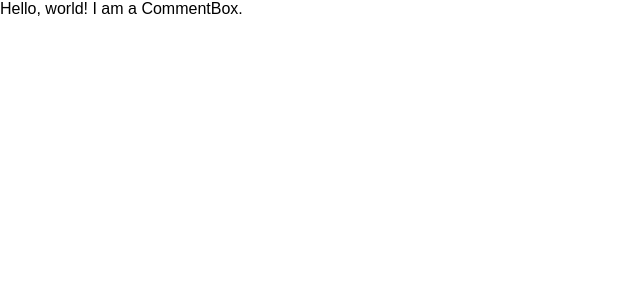
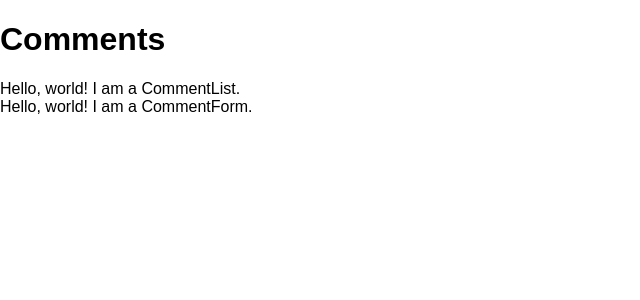
Before and after one commit to williamn/react-tutorial, a React (Create React App) app: page / in a window 1280 px wide. Shown: the top 300 px of the page, without its empty margins (0-640 px from the left). Built offline with nearby package versions, Linux system fonts and the light colour scheme.

Commit message:
add CommentList and CommentForm
compose them in CommentBox

```diff
--- a/src/CommentBox.js
+++ b/src/CommentBox.js
@@ -1,10 +1,14 @@
 import React, { Component } from 'react';
+import CommentList from './CommentList';
+import CommentForm from './CommentForm';
 
 class CommentBox extends Component {
   render() {
     return (
       <div className="commentBox">
-        Hello, world! I am a CommentBox.
+        <h1>Comments</h1>
+        <CommentList />
+        <CommentForm />
       </div>
     );
   }
--- /dev/null
+++ b/src/CommentForm.js
@@ -0,0 +1,13 @@
+import React, { Component } from 'react';
+
+class CommentForm extends Component {
+  render() {
+    return (
+      <div className="commentForm">
+        Hello, world! I am a CommentForm.
+      </div>
+    );
+  }
+}
+
+export default CommentForm;
--- /dev/null
+++ b/src/CommentList.js
@@ -0,0 +1,13 @@
+import React, { Component } from 'react';
+
+class CommentList extends Component {
+  render() {
+    return (
+      <div className="commentList">
+        Hello, world! I am a CommentList.
+      </div>
+    );
+  }
+}
+
+export default CommentList;
```
